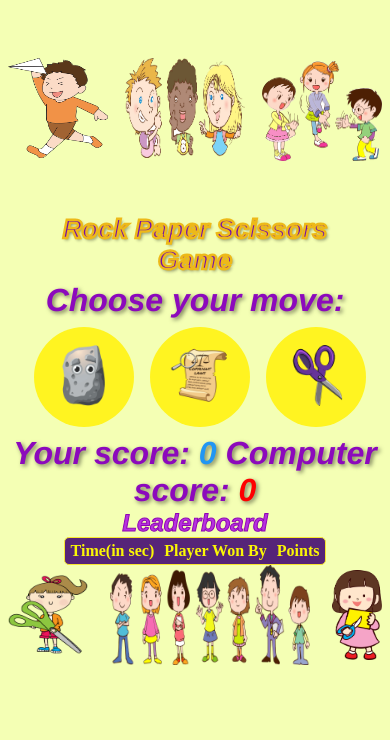
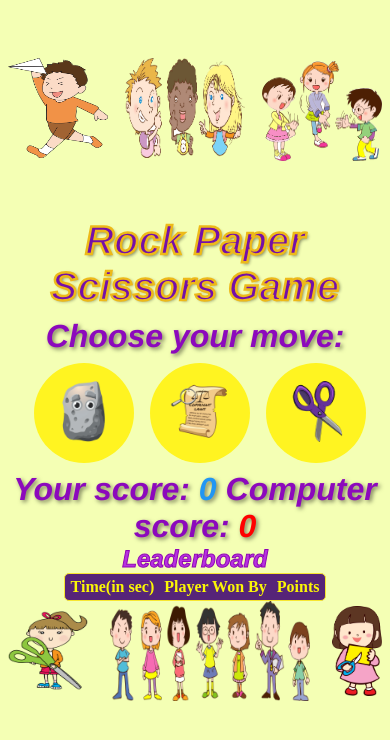
Before and after one commit to avorpitoj/Rock-Paper-Scissors-Game, a plain HTML site: page index.html in a window 390 px wide. Drawn offline with Linux system fonts and the light colour scheme.

Commit message:
Update style.css

```diff
--- a/style.css
+++ b/style.css
@@ -299,7 +299,7 @@ body::-webkit-scrollbar-track
 @media screen and (max-width: 768px)
 {
     .game-title {
-        font-size: 2rem; /* Adjust as needed for smaller screens */
+        font-size: 3rem; /* Adjust as needed for smaller screens */
     }
 
 }
```
